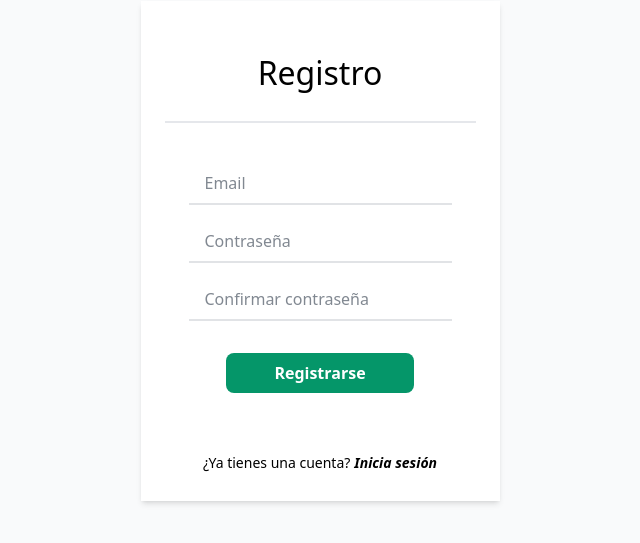
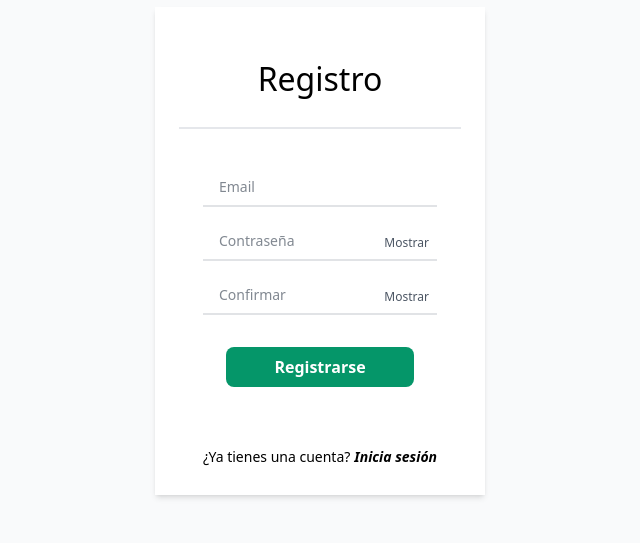
Before and after one commit to OliverGallanti/loginOliver, a React (Vite) app in the folder prueba-syntonize/: page /signup in a window 1280 px wide. Shown: the part 149-692 px from the top of the page, without its empty margins (320-960 px from the left). Built offline with nearby package versions, Linux system fonts and the light colour scheme; no server answers.

Commit message:
feat: añadido ocultar y mostrar contraseña y agregadas instrucciones al Readme

```diff
--- a/prueba-syntonize/src/components/SignUp.jsx
+++ b/prueba-syntonize/src/components/SignUp.jsx
@@ -42,7 +42,7 @@ const SignUp = () => {
         />
 
         <TextfieldInput
-          placeholder={"Confirmar contraseña"}
+          placeholder={"Confirmar"}
           type={"password"}
           onChange={(e) => setPasswordConfirm(e.target.value)}
           error={passwordConfirmError}
--- a/prueba-syntonize/src/components/uiComponents/TextfieldInput.jsx
+++ b/prueba-syntonize/src/components/uiComponents/TextfieldInput.jsx
@@ -1,14 +1,29 @@
-import React from "react";
+import React, { useState } from "react";
 
 const TextfieldInput = ({ placeholder, type, onChange, error }) => {
+  const [isPasswordVisible, setIsPasswordVisible] = useState(false);
+
   return (
-    <div className="w-full flex flex-col">
+    <div className="w-full flex flex-col relative text-sm">
       <input
         placeholder={placeholder}
-        type={type}
+        type={type === "password" && isPasswordVisible ? "email" : type}
         onChange={onChange}
         className={`${error ? "hover:bg-red-500/10 border-red-500/20 placeholder-red-600/70 focus:bg-red-500/20" : "hover:bg-gray-100/30 border-gray-500/20 placeholder-gray-600/70 focus:bg-gray-100/50"} block w-full bg-transparent outline-none border-b-2 py-2 px-4 transition-colors`}
       />
+      {type === "password" && (
+        <button
+          type="button"
+          onClick={() => setIsPasswordVisible(!isPasswordVisible)}
+          className="absolute right-2 top-1/2 transform -translate-y-1/2 text-sm text-gray-600"
+        >
+          {isPasswordVisible ? (
+            <span className="text-xs">Ocultar</span>
+          ) : (
+            <span className="text-xs">Mostrar</span>
+          )}
+        </button>
+      )}
       {error && <span className="text-red-600 text-xs">{error}</span>}
     </div>
   );
```
Also changed, not shown: 1 other file (tests, documents, lock files or other folders).
